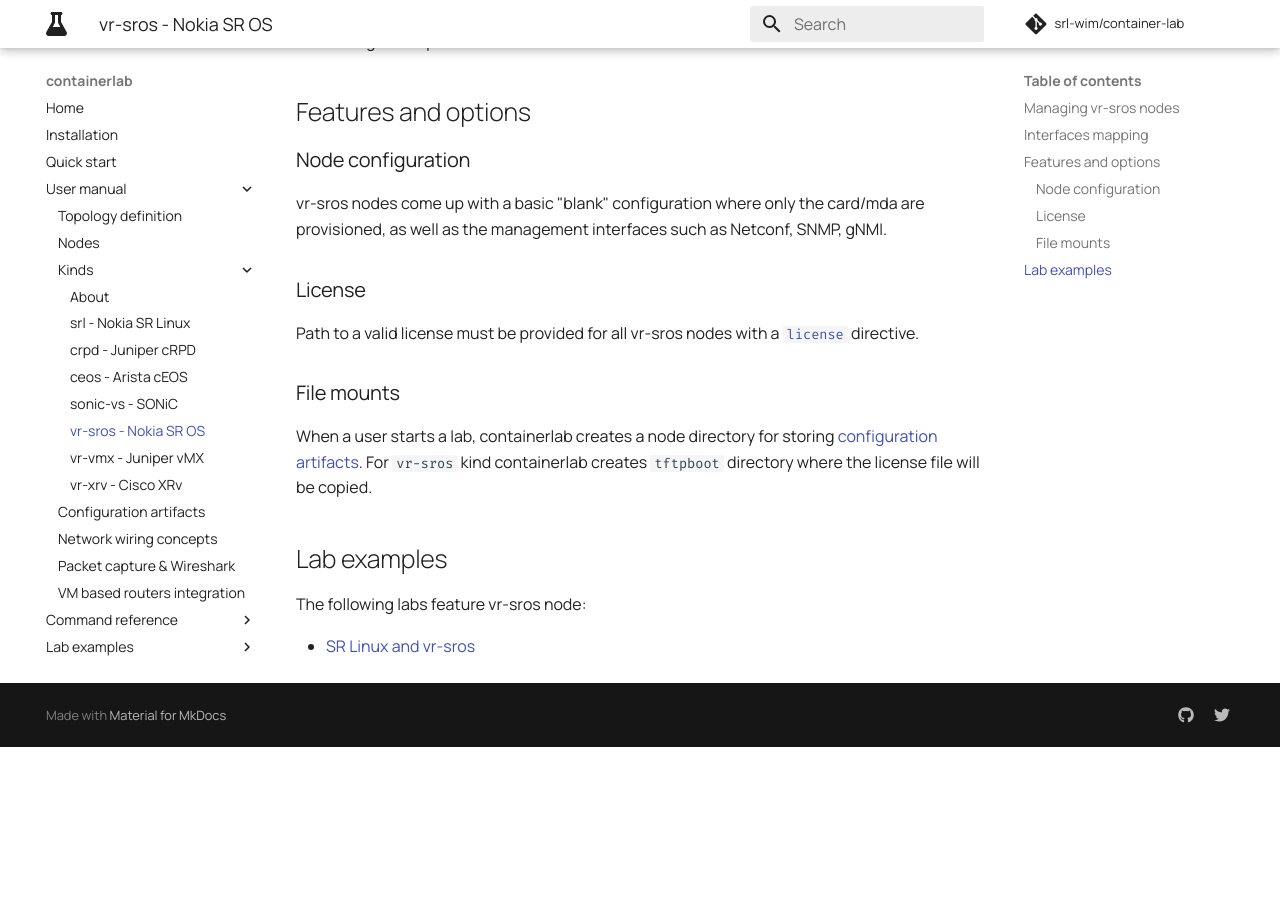
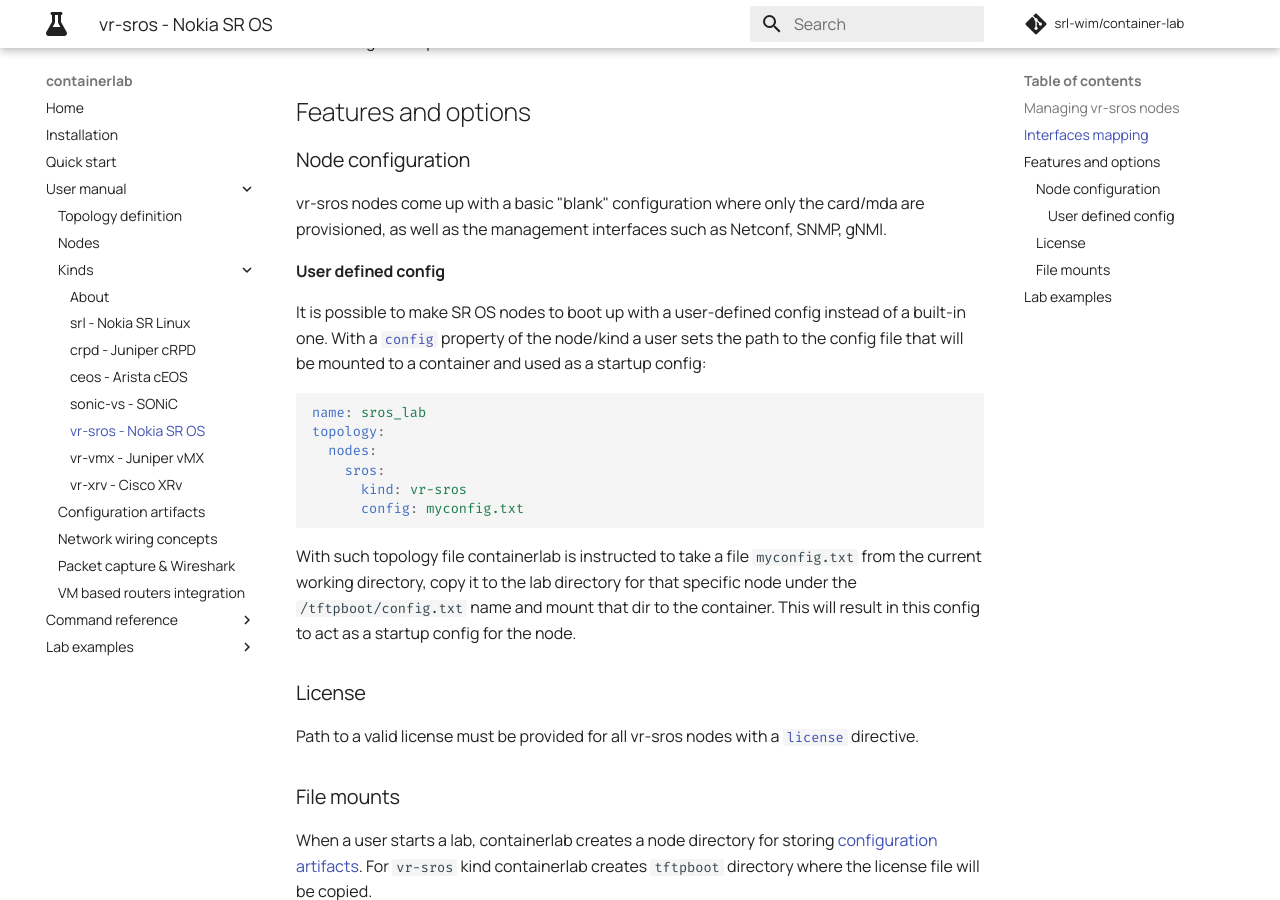
Before and after one commit to srl-labs/containerlab, an MkDocs documentation site: the page built from docs/manual/kinds/vr-sros.md, in a window 1280 px wide and 900 px high, scrolled down 1122 px. Built offline with MkDocs 1.6.1 and Material for MkDocs 9.7.7, drawn with Linux system fonts in a browser that asks for light colours; comment, search, counter and statistics services are not loaded; before the commit the page ends 1869 px from its top, so only the background shows below that.

Commit message:
added doc note about sr os config

````diff
--- a/docs/manual/kinds/vr-sros.md
+++ b/docs/manual/kinds/vr-sros.md
@@ -54,6 +54,20 @@ Data interfaces `eth1+` needs to be configured with IP addressing manually using
 ### Node configuration
 vr-sros nodes come up with a basic "blank" configuration where only the card/mda are provisioned, as well as the management interfaces such as Netconf, SNMP, gNMI.
 
+#### User defined config
+It is possible to make SR OS nodes to boot up with a user-defined config instead of a built-in one. With a [`config`](../nodes.md#config) property of the node/kind a user sets the path to the config file that will be mounted to a container and used as a startup config:
+
+```yaml
+name: sros_lab
+topology:
+  nodes:
+    sros:
+      kind: vr-sros
+      config: myconfig.txt
+```
+
+With such topology file containerlab is instructed to take a file `myconfig.txt` from the current working directory, copy it to the lab directory for that specific node under the `/tftpboot/config.txt` name and mount that dir to the container. This will result in this config to act as a startup config for the node.
+
 ### License
 Path to a valid license must be provided for all vr-sros nodes with a [`license`](../nodes.md#license) directive.
 
````
